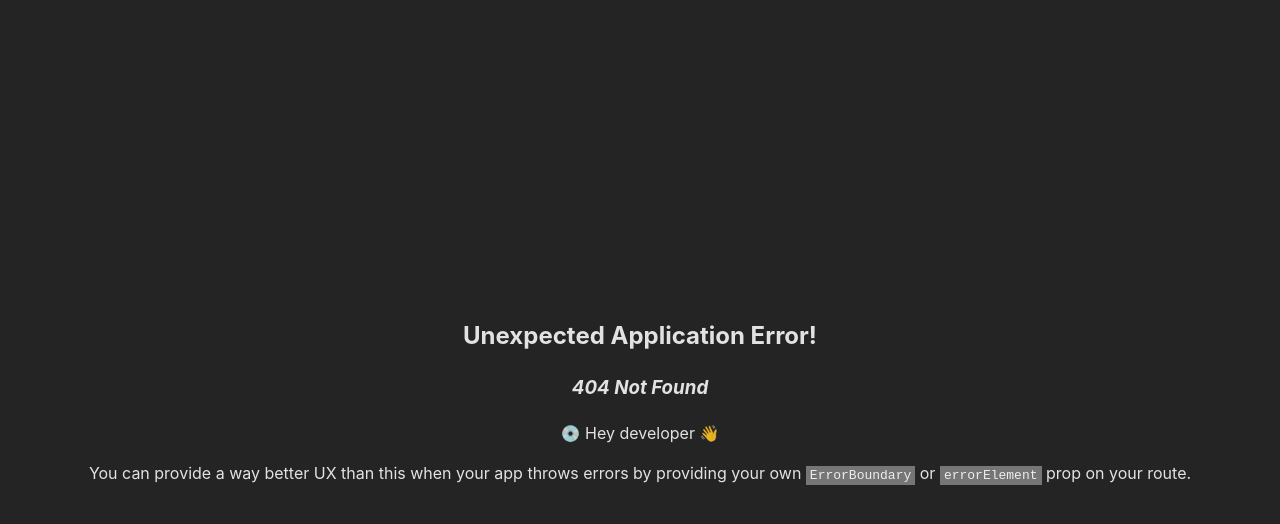
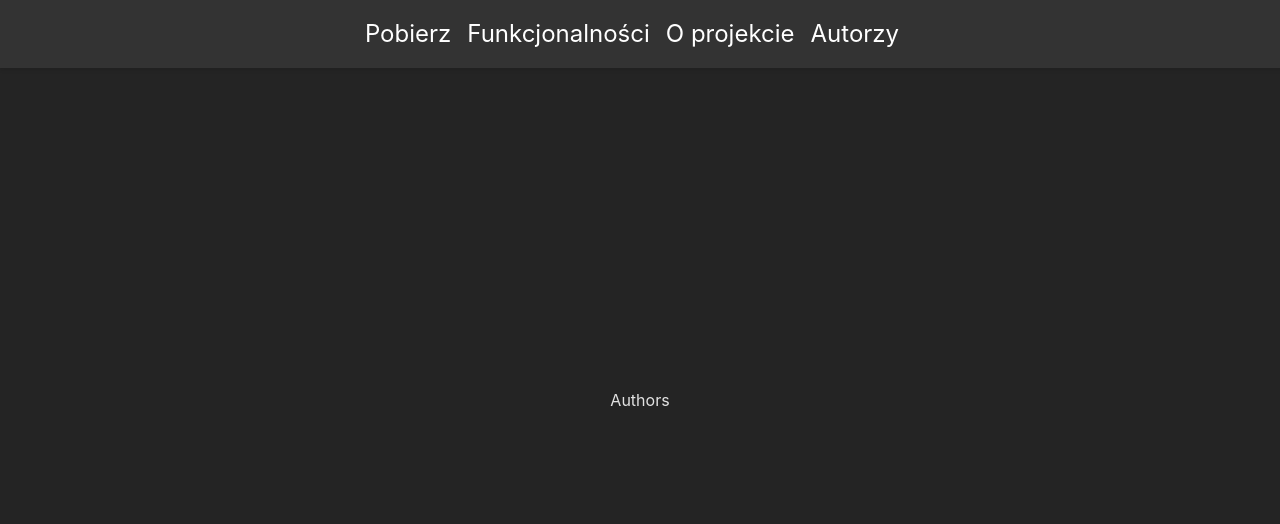
Before and after one commit to slowiakjakub/lostsong-frontend-app, a React (Vite) app: page /authors in a window 1280 px wide. Before the commit this address had no page. Shown: the top 524 px of the page. Built offline with nearby package versions, Linux system fonts and the light colour scheme.

Commit message:
Add authors route

```diff
--- /dev/null
+++ b/src/components/Authors.jsx
@@ -0,0 +1,11 @@
+import React from "react";
+
+function Authors() {
+  return (
+    <>
+      <div>Authors</div>
+    </>
+  );
+}
+
+export default Authors;
--- a/src/components/NavigationBar.jsx
+++ b/src/components/NavigationBar.jsx
@@ -9,6 +9,7 @@ function NavigationBar() {
         <NavLink exact className="nav-link" activeClassName="nav-link-active" to="/home">Pobierz</NavLink>
         <NavLink className="nav-link" activeClassName="nav-link-active" to="/features">Funkcjonalności</NavLink>
         <NavLink className="nav-link" activeClassName="nav-link-active" to="/about">O projekcie</NavLink>
+        <NavLink className="nav-link" activeClassName="nav-link-active" to="/authors">Autorzy</NavLink>
         {/* Add other NavLink components for additional navigation items here */}
       </div>
     </nav>
--- a/src/main.jsx
+++ b/src/main.jsx
@@ -6,10 +6,10 @@ import {
   createBrowserRouter,
   RouterProvider,
 } from "react-router-dom";
-import DownloadButton from './components/DownloadButton.jsx';
 import Home from './components/Home.jsx';
 import Features from './components/Features.jsx';
 import About from './components/About.jsx';
+import Authors from './components/Authors.jsx';
 
 const router = createBrowserRouter([
   {
@@ -28,6 +28,10 @@ const router = createBrowserRouter([
         path: "about",
         element: <About/>,
       },
+      {
+        path: "authors",
+        element: <Authors/>,
+      },
     ],
   },
 ]);
```
